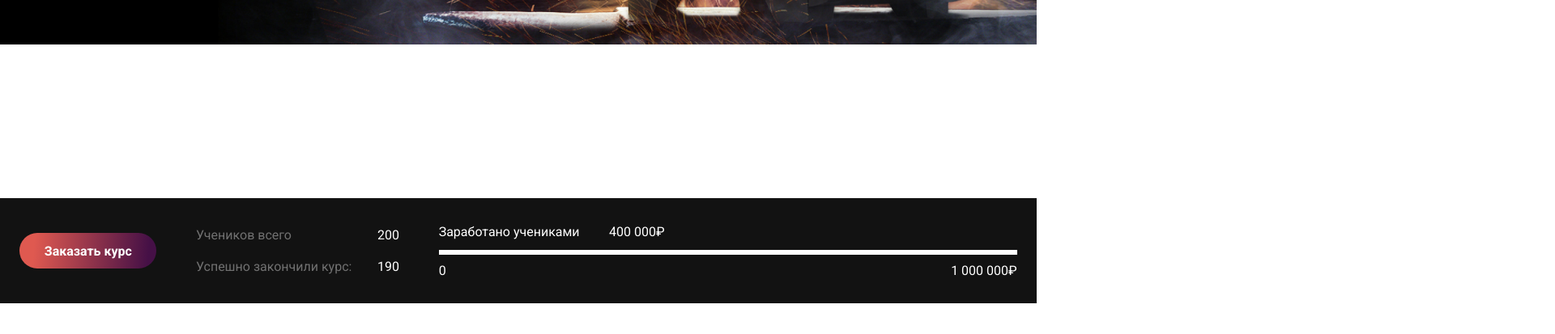
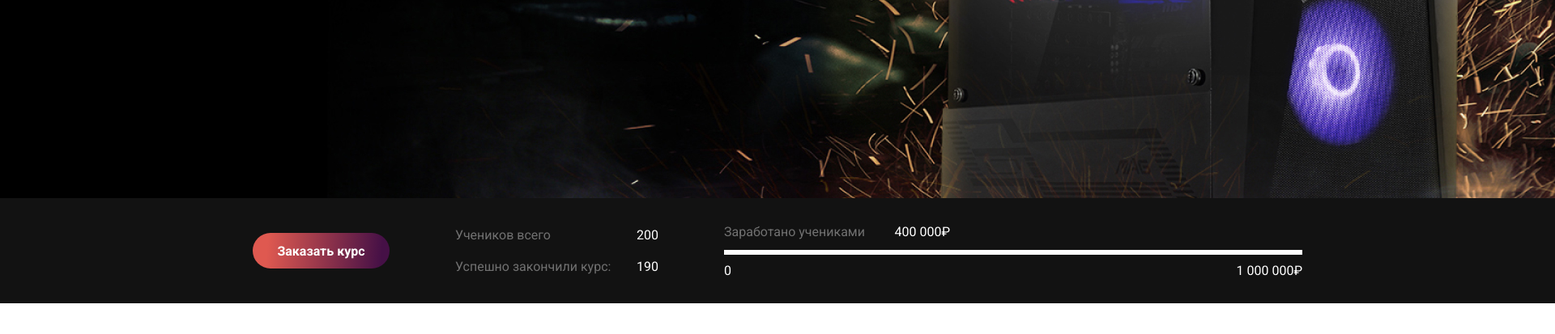
Before and after one commit to Wault-Tec/layout_copmuter-site, a plain HTML site: page index.html in a window 1280 px wide. Shown: the part 585-998 px from the top of the page at 81% size, 1920 px wide, since content can reach past the window. Drawn offline with Linux system fonts and the light colour scheme.

Commit message:
order_info-wrapper added

```diff
--- a/index.html
+++ b/index.html
@@ -90,10 +90,10 @@
                             Секунд
                         </div>
                     </div>
-
                 </div>
             </div>
             <div class="intro-order_info">
+                <div class="order_info-wrapper">
                     <button>Заказать курс</button>
                     <div class="order_info-students">
                         <div class="students-all">
@@ -114,7 +114,6 @@
                                 </div>
                             </div>
                         </div>
-
                     </div>
                     <div class="order_info-total">
                         <div class="total-salary">
@@ -138,7 +137,7 @@
                                 </div>
                             </div>
                         </div>
-
+                    </div>
                 </div>
             </div>
         </section>
--- a/style.css
+++ b/style.css
@@ -10,6 +10,7 @@ body {
 
 .root-intro {
     height: 960px;
+    width: 1920px;
     background-image: url("./static/img/main-screen__bgc.jpg");
     background-size: 100%;
     background-repeat: no-repeat;
@@ -64,7 +65,7 @@ body {
 
 .intro-text_wrapper {
     height: 830px;
-
+    width: 920px;
     position: relative;
     top: 270px;
 
@@ -76,12 +77,6 @@ body {
     font-family: "Roboto";
     font-weight: 700;
     font-size: 64px;
-}
-
-.intro-order_info {
-    height: 130px;
-    color:white;
-    background-color: #121212;
 }
 
 .intro-order_info button {
@@ -142,10 +137,12 @@ body {
 }
 
 .intro-order_info {
+    height: 130px;
+    color:#fff;
+    background-color: #121212;
     display: flex;
-    justify-content: space-around;
+    justify-content: center;
     align-items: center;
-    color: #fff;
 }
 
 .order_info-students {
@@ -191,6 +188,10 @@ body {
     justify-content: space-between;
 }
 
+.total-salary-text {
+    color: rgba(255, 255, 255, 0.4);
+}
+
 .progress_bar-limits {
     display: flex;
     justify-content: space-between;
@@ -210,3 +211,10 @@ body {
 
     justify-content: space-between;
 }
+
+.order_info-wrapper {
+    display: flex;
+    justify-content: space-between;
+    align-items: center;
+    width: 1296px;
+}
```
Lines whose indentation alone changed are shown as unchanged.
